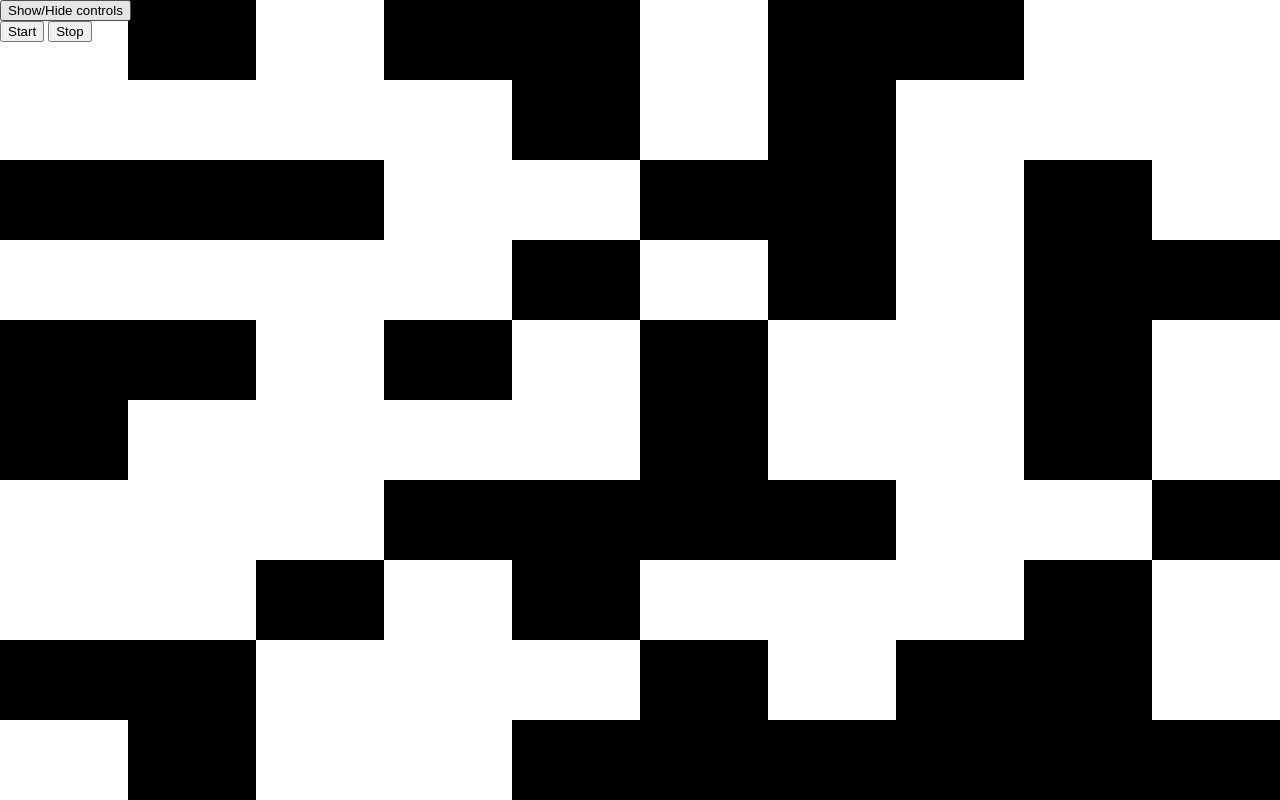
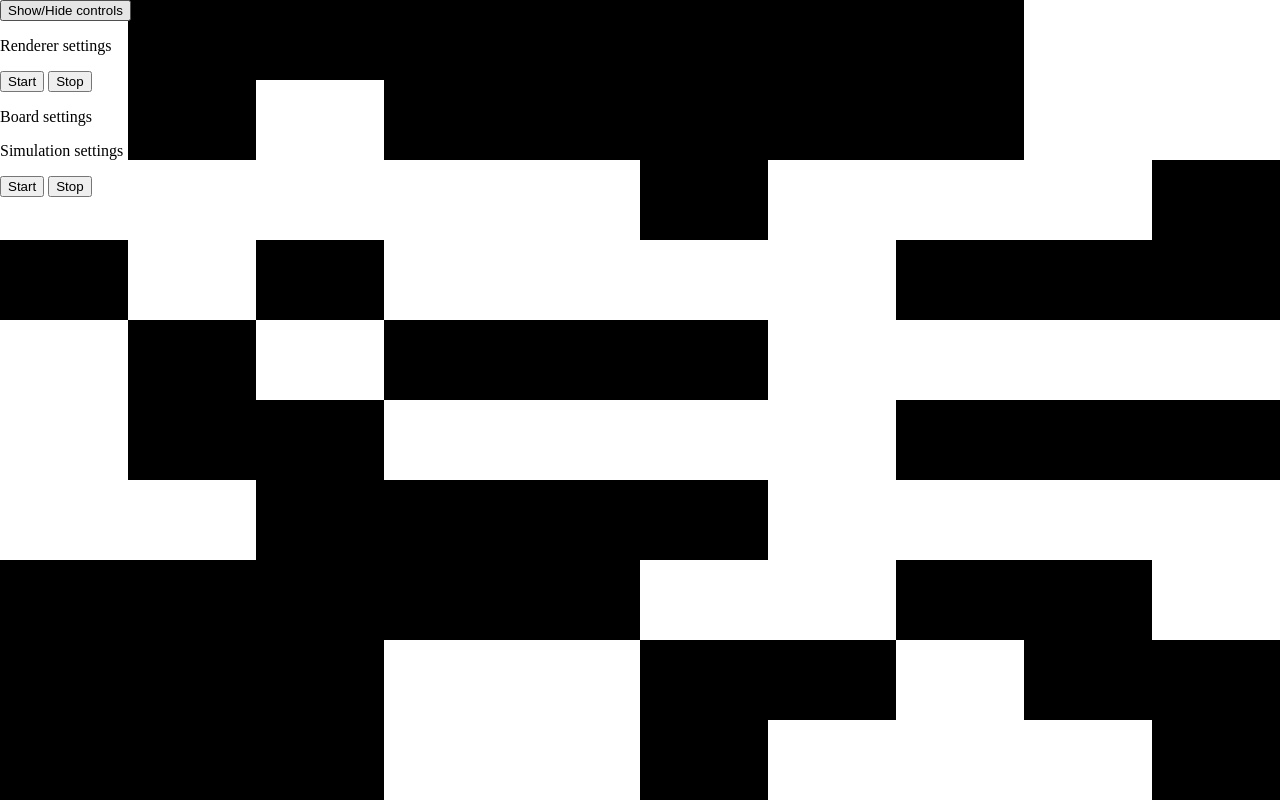
Before and after one commit to carru/life, a website built with webpack: page public/index.html in a window 1280 px wide. Built offline with nearby package versions, Linux system fonts and the light colour scheme.

Commit message:
simulation loop class with start stop

```diff
--- a/public/index.html
+++ b/public/index.html
@@ -30,8 +30,17 @@
   <button id="toggle-controls-btn">Show/Hide controls</button>
   <div id="controls">
     <div id="render-settings">
+      <p>Renderer settings</p>
       <button id="start-renderer-btn">Start</button>
       <button id="stop-renderer-btn">Stop</button>
+    </div>
+    <div id="board-settings">
+      <p>Board settings</p>
+    </div>
+    <div id="simulation-settings">
+      <p>Simulation settings</p>
+      <button id="start-simulation-btn">Start</button>
+      <button id="stop-simulation-btn">Stop</button>
     </div>
   </div>
   <canvas id="board"></canvas>
--- a/src/Controls.ts
+++ b/src/Controls.ts
@@ -1,14 +1,20 @@
 import $ from "jquery";
 import { Renderer } from "./Renderer";
+import { SimulationLoop } from "./SimulationLoop";
 
 export class Controls {
     protected renderer: Renderer;
+    protected simulationLoop: SimulationLoop;
 
-    constructor(renderer: Renderer) {
+    constructor(renderer: Renderer, simulationLoop: SimulationLoop) {
         this.renderer = renderer;
+        this.simulationLoop = simulationLoop;
+
         $("#toggle-controls-btn").on("click", () => this.toggle());
         $("#start-renderer-btn").on("click", () => this.renderer.start());
         $("#stop-renderer-btn").on("click", () => this.renderer.stop());
+        $("#start-simulation-btn").on("click", () => this.simulationLoop.start());
+        $("#stop-simulation-btn").on("click", () => this.simulationLoop.stop());
     }
 
     protected toggle() {
--- /dev/null
+++ b/src/SimulationLoop.ts
@@ -0,0 +1,33 @@
+import { Board } from "./Board";
+
+export enum SimulationSpeeds {
+    NORMAL = 1000,
+    FAST = 250,
+    LUDICROUS = 0
+}
+
+export class SimulationLoop {
+    public speed: number = SimulationSpeeds.NORMAL;
+    protected board: Board;
+    protected intervalID: NodeJS.Timeout | undefined;
+
+    constructor(board: Board) {
+        this.board = board;
+    }
+
+    public start(): void {
+        if (!this.intervalID)
+            this.intervalID = setInterval(() => this.loop(), this.speed);
+    }
+
+    public stop(): void {
+        if (this.intervalID) {
+            clearInterval(this.intervalID);
+            this.intervalID = undefined;
+        }
+    }
+
+    protected loop(): void {
+        this.board.step();
+    }
+}
--- a/src/index.ts
+++ b/src/index.ts
@@ -1,15 +1,17 @@
 import { Board } from "./Board";
 import { Controls } from "./Controls";
 import { Renderer } from "./Renderer";
+import { SimulationLoop } from "./SimulationLoop";
 
 window.onload = () => {
     let board = new Board(10, 10);
+
     let renderer = new Renderer();
-    let controls = new Controls(renderer);
-
     renderer.board = board;
     renderer.start();
 
-    // mock game loop
-    setInterval(() => board.step(), 1000);
+    let simulationLoop = new SimulationLoop(board);
+    simulationLoop.start();
+
+    let controls = new Controls(renderer, simulationLoop);
 }
```
